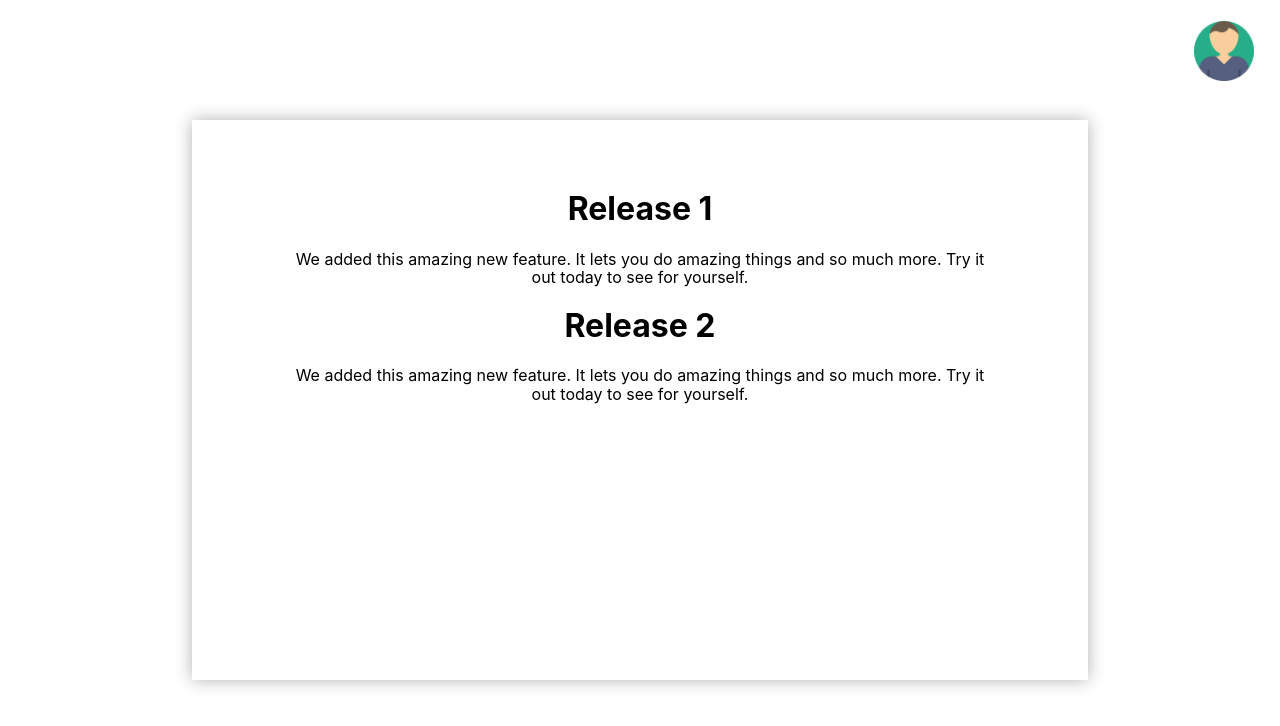
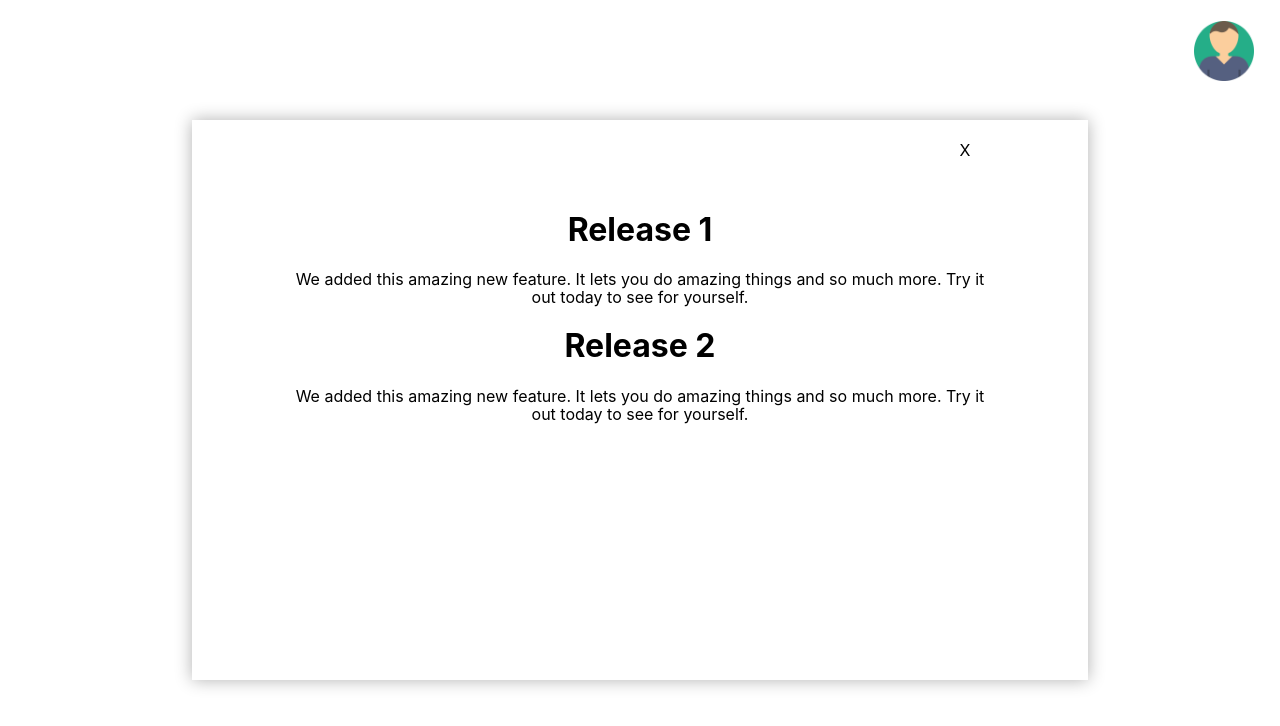
Before and after one commit to j-stuckey/ps-notifier, a React (Create React App) app: page / in a window 1280 px wide. Both pictures are taken after a click on the button 1224 px from the left and 52 px from the top of the page. Shown: the top 726 px of the page. Built offline with nearby package versions, Linux system fonts and the light colour scheme.

Commit message:
Added a button to close the modal from the modal
The profile button also closes it.

```diff
--- a/src/App.css
+++ b/src/App.css
@@ -31,6 +31,14 @@
 	margin: auto;
 }
 
+.CloseModalButton {
+	position: relative;
+	top: 20px;
+	right: -325px;
+	border: none;
+	background: transparent;
+}
+
 .ProfileButton {
 	position: fixed;
 	top: 20px;
--- a/src/App.js
+++ b/src/App.js
@@ -73,6 +73,7 @@ class App extends React.Component {
                 </header>
                 {modalIsOpen && files.length > 0 && (
                     <div className="ChangelogModal">
+						<button onClick={this.handleClick} className="CloseModalButton">X</button>
                         <ChangelogFile
                             content={files[0].content}
                             name={files[0].filename}
```
